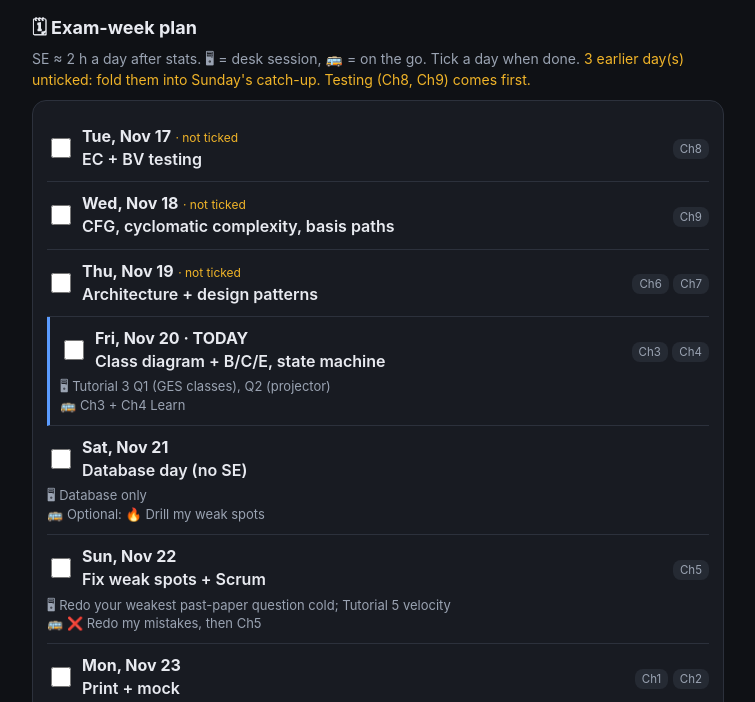
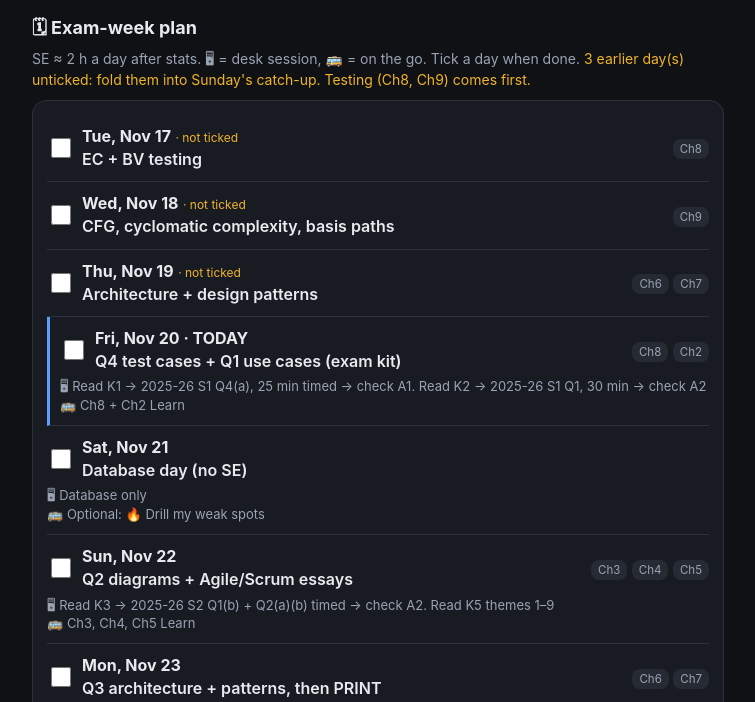
Before and after one commit to ZeppyClown/se-quiz-trainer, a plain HTML site: page index.html in a window 1280 px wide. Shown: the part 77-779 px from the top of the page, without its empty margins (262-1017 px from the left). Drawn offline with Linux system fonts and the light colour scheme; a small style sheet from the web is missing.

Commit message:
Plan: switch remaining days to exam-kit practice (past papers 2023-26)
Co-Authored-By: Claude Opus 5.5 <noreply@anthropic.com>

```diff
--- a/index.html
+++ b/index.html
@@ -192,10 +192,10 @@ const PLAN = [
   {d:"2026-11-17", t:"EC + BV testing", ch:[8], desk:"Tutorial 8 → past paper Q4(a) in ChatGPT", bus:"Ch8 Learn, then L1 → L2 → L3"},
   {d:"2026-11-18", t:"CFG, cyclomatic complexity, basis paths", ch:[9], desk:"Tutorial 9 → past paper Q4(b)", bus:"Ch9 Learn, then L1 → L2 → L3"},
   {d:"2026-11-19", t:"Architecture + design patterns", ch:[6,7], desk:"Tutorials 6, 7 → past paper Q3", bus:"Ch6 + Ch7 Learn, then L2 questions"},
-  {d:"2026-11-20", t:"Class diagram + B/C/E, state machine", ch:[3,4], desk:"Tutorial 3 Q1 (GES classes), Q2 (projector)", bus:"Ch3 + Ch4 Learn"},
+  {d:"2026-11-20", t:"Q4 test cases + Q1 use cases (exam kit)", ch:[8,2], desk:"Read K1 → 2025-26 S1 Q4(a), 25 min timed → check A1. Read K2 → 2025-26 S1 Q1, 30 min → check A2", bus:"Ch8 + Ch2 Learn"},
   {d:"2026-11-21", t:"Database day (no SE)", ch:[], desk:"Database only", bus:"Optional: 🔥 Drill my weak spots"},
-  {d:"2026-11-22", t:"Fix weak spots + Scrum", ch:[5], desk:"Redo your weakest past-paper question cold; Tutorial 5 velocity", bus:"❌ Redo my mistakes, then Ch5"},
-  {d:"2026-11-23", t:"Print + mock", ch:[1,2], desk:"PRINT notes, model answers, cheat sheet. Tab them by topic.", bus:"🧪 Fresh mock, then skim Ch1 + Ch2 Learn"},
+  {d:"2026-11-22", t:"Q2 diagrams + Agile/Scrum essays", ch:[3,4,5], desk:"Read K3 → 2025-26 S2 Q1(b) + Q2(a)(b) timed → check A2. Read K5 themes 1–9", bus:"Ch3, Ch4, Ch5 Learn"},
+  {d:"2026-11-23", t:"Q3 architecture + patterns, then PRINT", ch:[6,7], desk:"Read K4 → 2024-25 S2 Q3, 30 min → check A3. PRINT both kit PDFs (notes/kit) and tab them", bus:"🧪 Fresh mock, then Ch6 + Ch7 Learn"},
   {d:"2026-11-24", t:"EXAM 9am (Stats 1:30pm)", ch:[], desk:"☀️ Exam morning page, 45 min max", bus:"Lunch: stats formula sheet only", exam:true},
 ];
 function planCard(){
```
Also changed, not shown: manifest.json.
